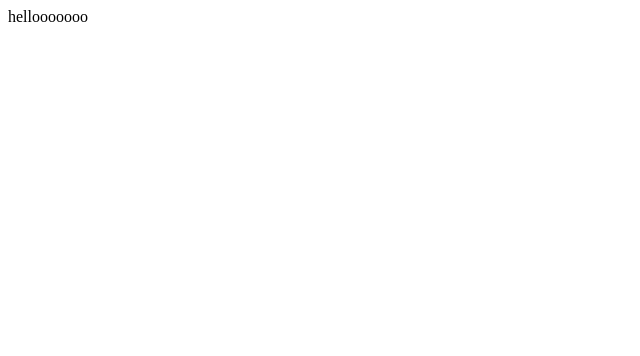
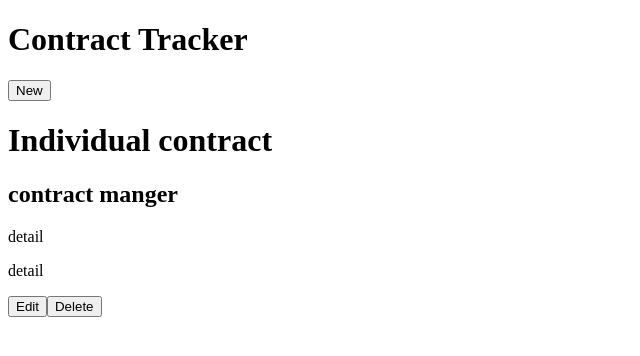
Before and after one commit to FigueroaR/contract-tracker-react, a React (Create React App) app: page / in a window 1280 px wide. Shown: the top 356 px of the page, without its empty margins (0-640 px from the left). Built offline with nearby package versions, Linux system fonts and the light colour scheme.

Commit message:
basic structure

```diff
--- a/src/App.js
+++ b/src/App.js
@@ -1,9 +1,9 @@
-
+import Contracts from "./contract/Contracts";
 
 function App() {
   return (
     <div className="App">
-      hellooooooo
+      <Contracts/>
     </div>
   );
 }
--- /dev/null
+++ b/src/contract/Contract.js
@@ -0,0 +1,15 @@
+function Contract(){
+    return(
+        <div>
+            <h1>Individual contract</h1>
+            <h2>contract manger</h2>
+            <p>detail </p>
+            <p>detail </p>
+            <button className="contract edit">Edit</button>
+            <button className="contract delete">Delete</button>
+        </div>
+
+    )
+}
+
+export default Contract;
--- /dev/null
+++ b/src/contract/Contracts.js
@@ -0,0 +1,13 @@
+import Contract from "./Contract"
+
+function Contracts(){
+    return(
+        <div>
+            <h1>Contract Tracker</h1>
+            <button className="contract new">New</button>
+            <Contract/>
+        </div>
+    )
+}
+
+export default Contracts;
```
Also changed, not shown: src/contract/EditContract.js (added, +9 -0 lines), src/contract/NewContract.js (added, +9 -0 lines).
